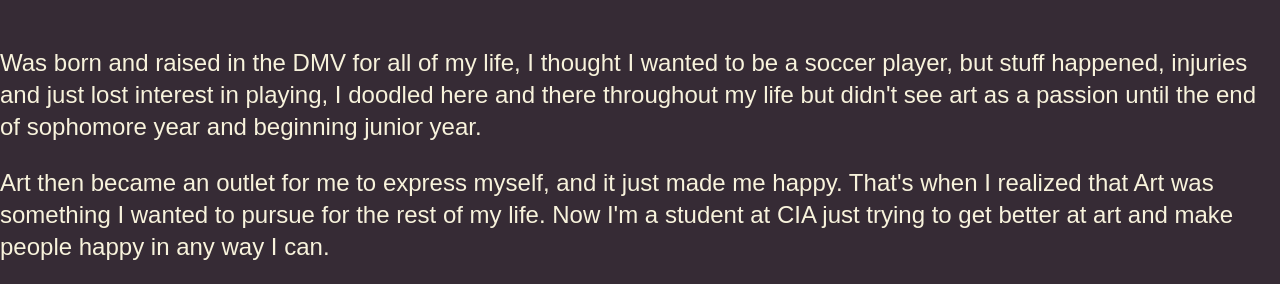
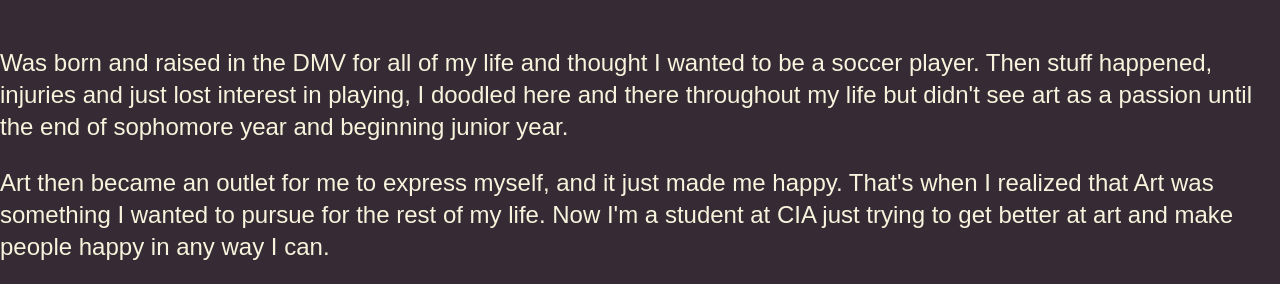
Before and after one commit to KalabBumbaugh/KalabBumbaugh.github.io, a plain HTML site: page about.html in a window 1280 px wide. Shown: the part 230-514 px from the top of the page. Drawn offline with Linux system fonts and the light colour scheme.

Commit message:
about page changes

```diff
--- a/about.html
+++ b/about.html
@@ -25,7 +25,7 @@
     <main class="aboout-page">
         <section class="about-text">
             <h1>About Kalab Bumbaugh (Me)</h1>
-            <p>Was born and raised in the DMV for all of my life, I thought I wanted to be a soccer player, but stuff happened, injuries and just lost interest in playing, I doodled here and there throughout my life but didn't see art as a passion until the end of sophomore year and beginning junior year.</p>
+            <p>Was born and raised in the DMV for all of my life and thought I wanted to be a soccer player. Then stuff happened, injuries and just lost interest in playing, I doodled here and there throughout my life but didn't see art as a passion until the end of sophomore year and beginning junior year.</p>
             <p>Art then became an outlet for me to express myself, and it just made me happy. That's when I realized that Art was something I wanted to pursue for the rest of my life. Now I'm a student at CIA just trying to get better at art and make people happy in any way I can.</p>
             <h3>KalabBumbaugh@gmail.com</h3>
         </section>
```
